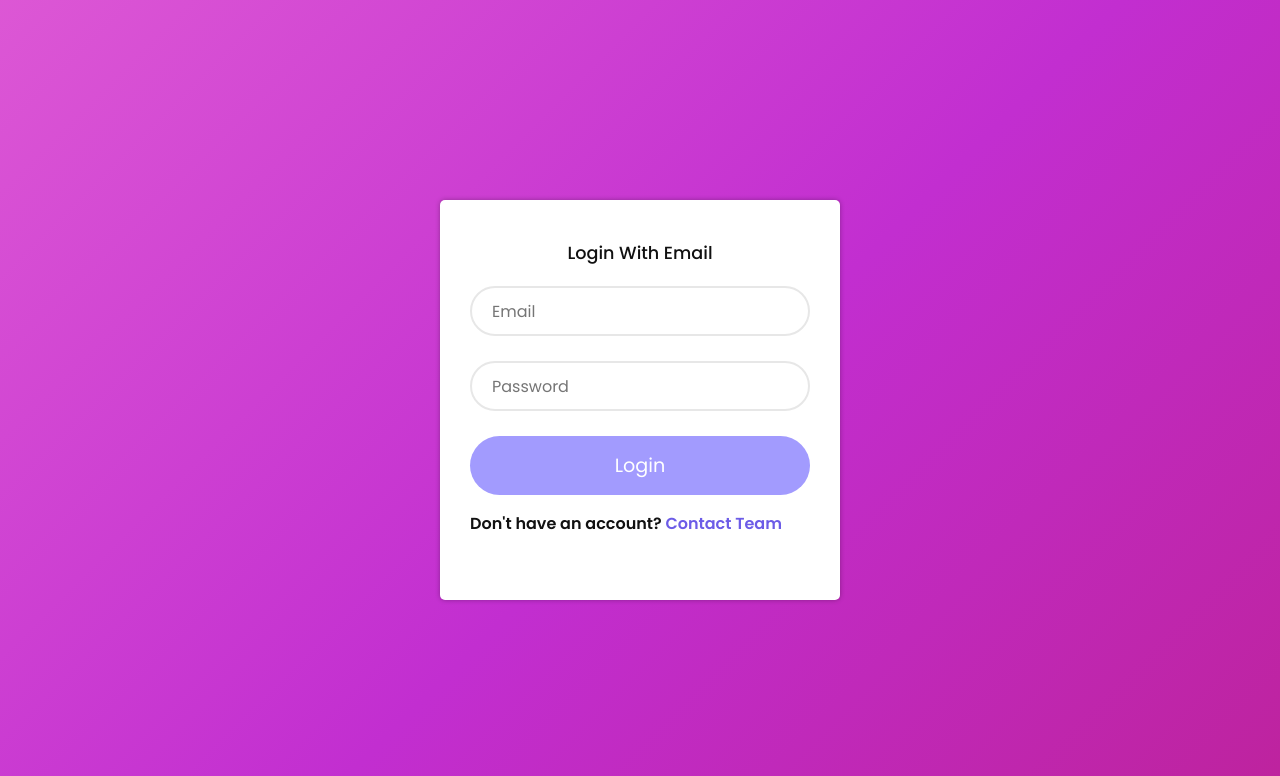
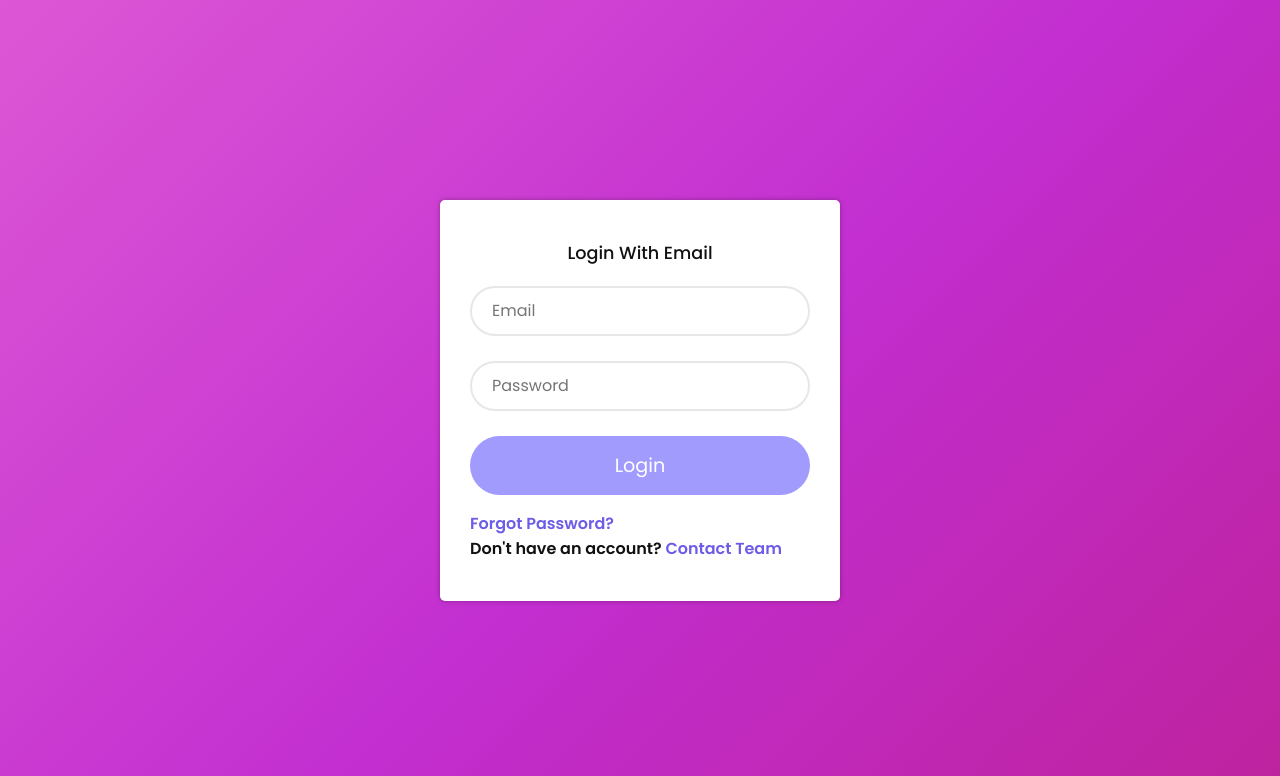
Before and after one commit to SumeetYp/ICB, a PHP site: page /index_Login.php in a window 1280 px wide. Shown: the top 776 px of the page. Run offline with PHP 8.4, Linux system fonts and the light colour scheme.

Commit message:
added forgot link

```diff
--- a/index_Login.php
+++ b/index_Login.php
@@ -45,6 +45,7 @@
             <div class="input-group">
                 <button class="btn" name="login">Login</button>
             </div>
+            <p class="login-register-text"><a href="./forgot.php">Forgot Password?</a></p>
             <p class="login-register-text">Don't have an account? <a href="https://bondsocially.org/contact.html">Contact Team</a></p>
         </form>
     </div>
```
